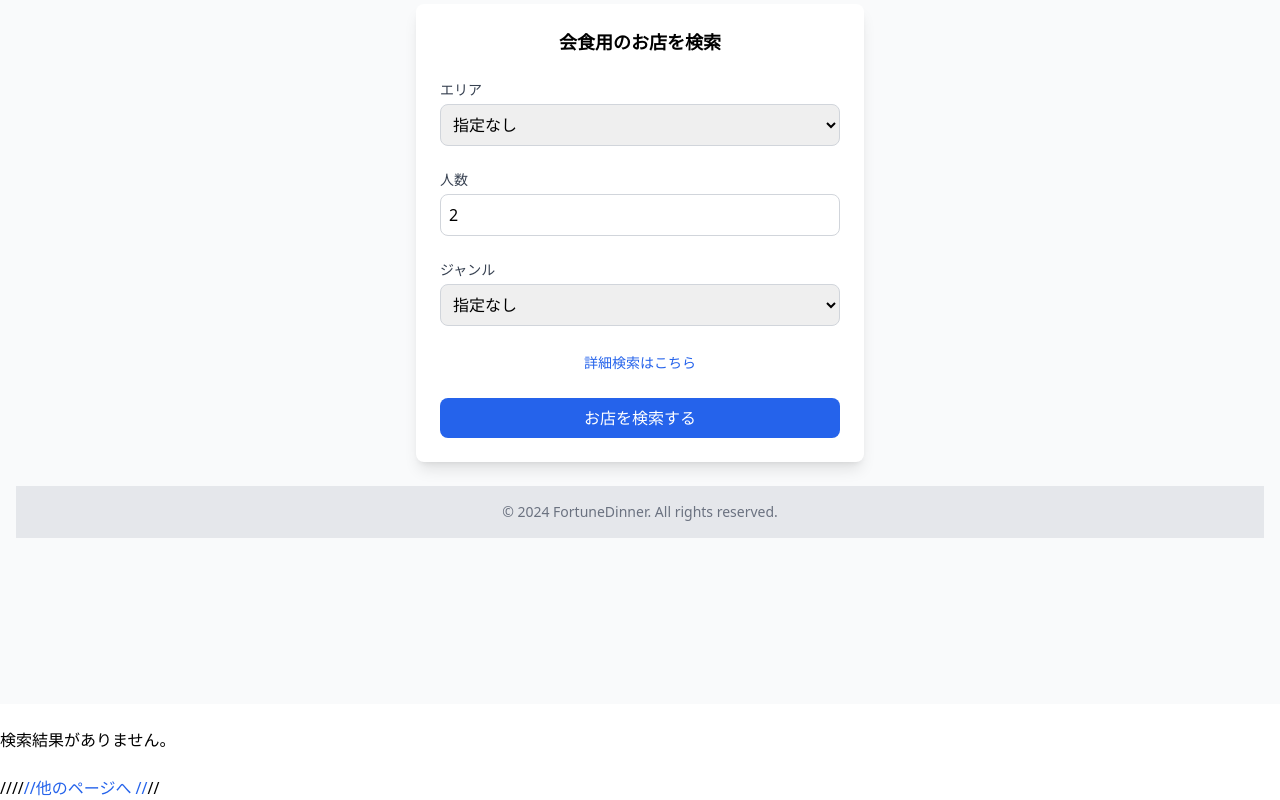
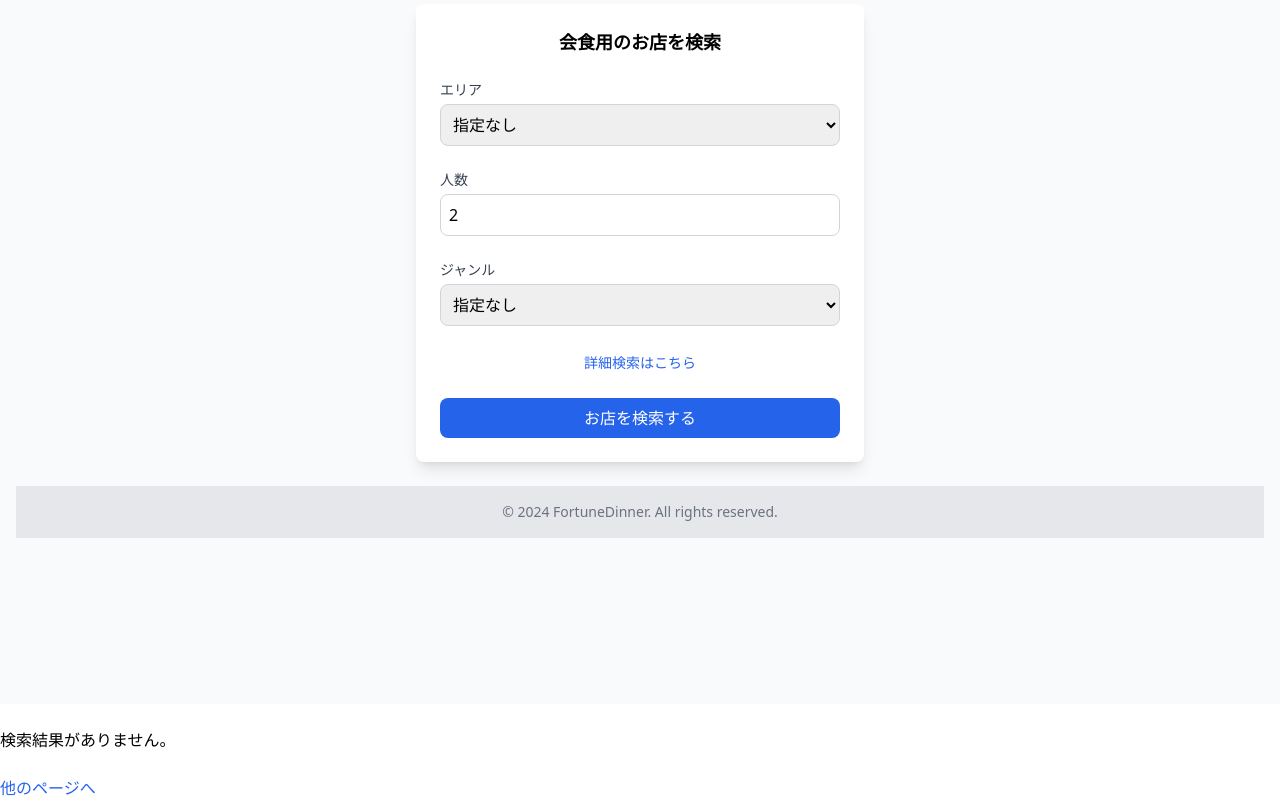
Before and after one commit to teishito/Deploy_Azure_front, a Next.js app: page / in a window 1280 px wide. Shown: the part 184-984 px from the top of the page. Built offline with nearby package versions, Linux system fonts and the light colour scheme.

Commit message:
Update index.js

```diff
--- a/pages/index.js
+++ b/pages/index.js
@@ -107,11 +107,11 @@ export default function Home() {
       </div>
 
       {/* 他ページリンク */}
-      //<Link href="/other-page">
-        //<a className="mt-6 inline-block text-blue-600 hover:underline">
-          //他のページへ
-        //</a>
-      //</Link>
+      <Link href="/other-page">
+        <a className="mt-6 inline-block text-blue-600 hover:underline">
+          他のページへ
+        </a>
+      </Link>
     </div>
   );
 }
```
